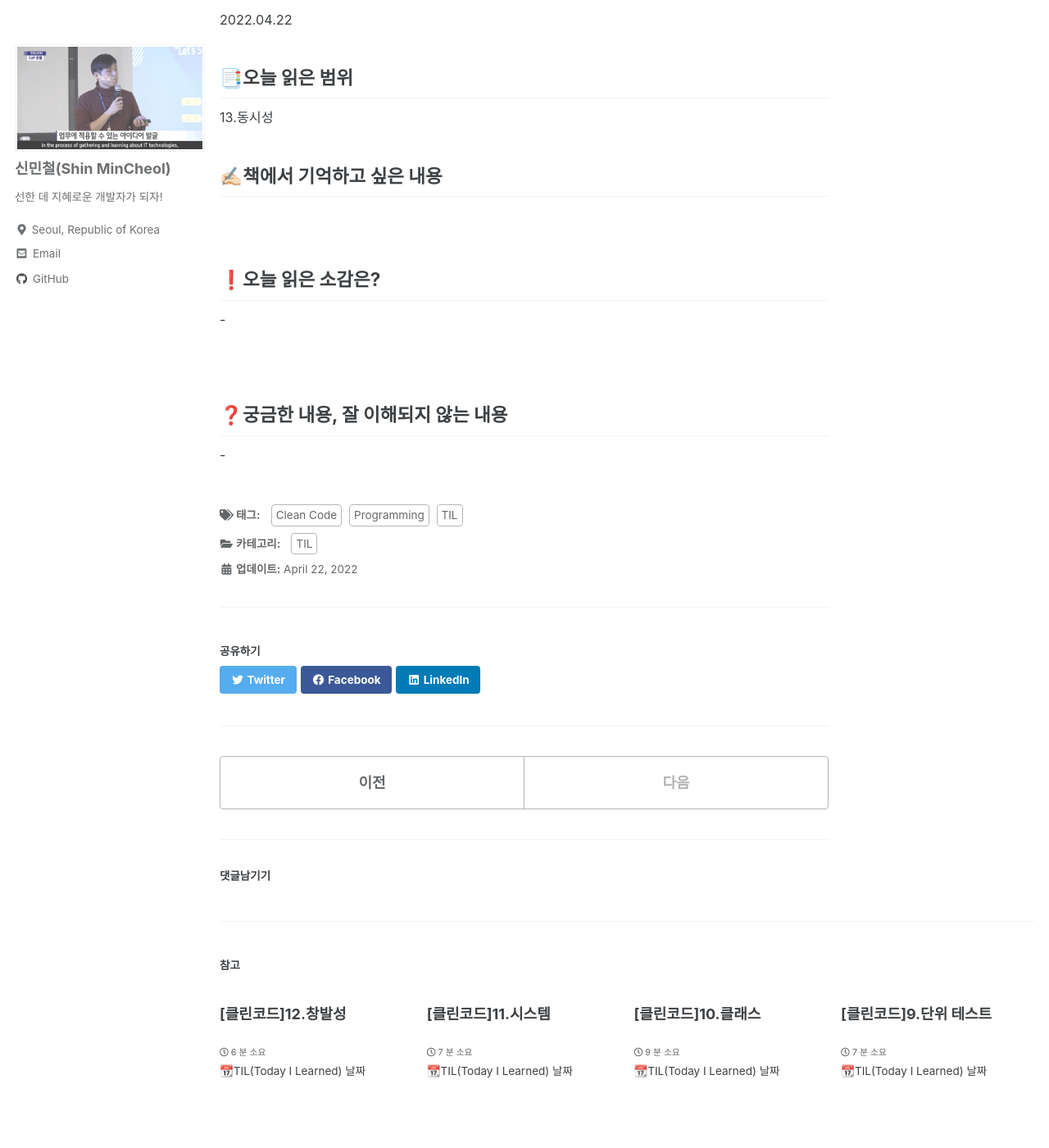
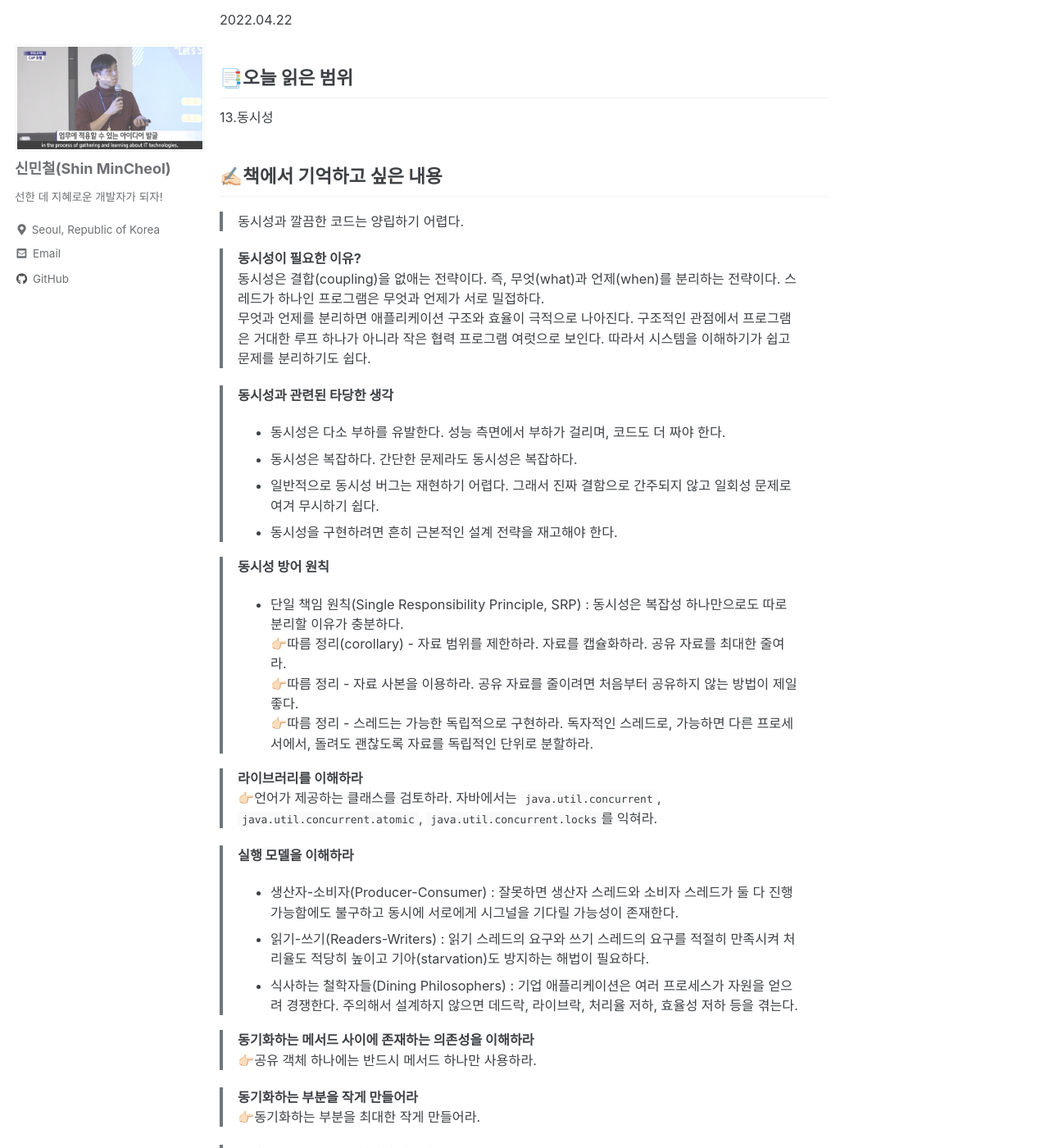
Before and after one commit to alsoj/alsoj.github.io, a Jekyll site: the page built from _posts/til/clean code/2022-04-22-[클린코드]13.동시성.md, in a window 1280 px wide and 1400 px high, scrolled down 256 px. Shown: the whole window at 82% size. Built offline with Jekyll 4.4.1, drawn with Linux system fonts in a browser that asks for light colours; cached includes are drawn as plain includes; comment, search, counter and statistics services are not loaded; some of the changed text lies outside the part shown.

Commit message:
modify TIL clean code

```diff
--- a/_posts/til/clean code/2022-04-22-[클린코드]13.동시성.md
+++ b/_posts/til/clean code/2022-04-22-[클린코드]13.동시성.md
@@ -18,7 +18,49 @@ tags:
 
 ## ✍🏻책에서 기억하고 싶은 내용
 
+> 동시성과 깔끔한 코드는 양립하기 어렵다.
+
+> **동시성이 필요한 이유?**
+> 동시성은 결합(coupling)을 없애는 전략이다. 즉, 무엇(what)과 언제(when)를 분리하는 전략이다. 스레드가 하나인 프로그램은 무엇과 언제가 서로 밀접하다.
+> 무엇과 언제를 분리하면 애플리케이션 구조와 효율이 극적으로 나아진다. 구조적인 관점에서 프로그램은 거대한 루프 하나가 아니라 작은 협력 프로그램 여럿으로 보인다. 따라서 시스템을 이해하기가 쉽고 문제를 분리하기도 쉽다.
+
+> **동시성과 관련된 타당한 생각**
 >
+> - 동시성은 다소 부하를 유발한다. 성능 측면에서 부하가 걸리며, 코드도 더 짜야 한다.
+> - 동시성은 복잡하다. 간단한 문제라도 동시성은 복잡하다.
+> - 일반적으로 동시성 버그는 재현하기 어렵다. 그래서 진짜 결함으로 간주되지 않고 일회성 문제로 여겨 무시하기 쉽다.
+> - 동시성을 구현하려면 흔히 근본적인 설계 전략을 재고해야 한다.
+
+> **동시성 방어 원칙**
+>
+> - 단일 책임 원칙(Single Responsibility Principle, SRP) : 동시성은 복잡성 하나만으로도 따로 분리할 이유가 충분하다.
+>   👉🏻따름 정리(corollary) - 자료 범위를 제한하라.
+>   자료를 캡슐화하라. 공유 자료를 최대한 줄여라.
+>   👉🏻따름 정리 - 자료 사본을 이용하라.
+>   공유 자료를 줄이려면 처음부터 공유하지 않는 방법이 제일 좋다.
+>   👉🏻따름 정리 - 스레드는 가능한 독립적으로 구현하라.
+>   독자적인 스레드로, 가능하면 다른 프로세서에서, 돌려도 괜찮도록 자료를 독립적인 단위로 분할하라.
+
+> **라이브러리를 이해하라**
+> 👉🏻언어가 제공하는 클래스를 검토하라. 자바에서는 `java.util.concurrent`, `java.util.concurrent.atomic`, `java.util.concurrent.locks`를 익혀라.
+
+> **실행 모델을 이해하라**
+>
+> - 생산자-소비자(Producer-Consumer) : 잘못하면 생산자 스레드와 소비자 스레드가 둘 다 진행 가능함에도 불구하고 동시에 서로에게 시그널을 기다릴 가능성이 존재한다.
+> - 읽기-쓰기(Readers-Writers) : 읽기 스레드의 요구와 쓰기 스레드의 요구를 적절히 만족시켜 처리율도 적당히 높이고 기아(starvation)도 방지하는 해법이 필요하다.
+> - 식사하는 철학자들(Dining Philosophers) : 기업 애플리케이션은 여러 프로세스가 자원을 얻으려 경쟁한다. 주의해서 설계하지 않으면 데드락, 라이브락, 처리율 저하, 효율성 저하 등을 겪는다.
+
+> **동기화하는 메서드 사이에 존재하는 의존성을 이해하라**
+> 👉🏻공유 객체 하나에는 반드시 메서드 하나만 사용하라.
+
+> **동기화하는 부분을 작게 만들어라**
+> 👉🏻동기화하는 부분을 최대한 작게 만들어라.
+
+> **올바른 종료 코드는 구현하기 어렵다**
+> 👉🏻종료 코드를 개발 초기부터 고민하고 동작하게 초기부터 구현하라. 생각보다 오래 걸린다. 생각보다 어려우므로 이미 나온 알고리즘을 검토하라.
+
+> **스레드 코드 테스트하기**
+> 👉🏻문제를 노출하는 테스트 케이스를 작성하라. 프로그램 설정과 시스템 설정과 부하를 바꿔가며 자주 돌려라. 테스트가 실패하면 원인을 추적하라. 다시 돌렸더니 통과하더라는 이유로 그냥 넘어가면 절대 안 된다.
 
 <br />
 
```
